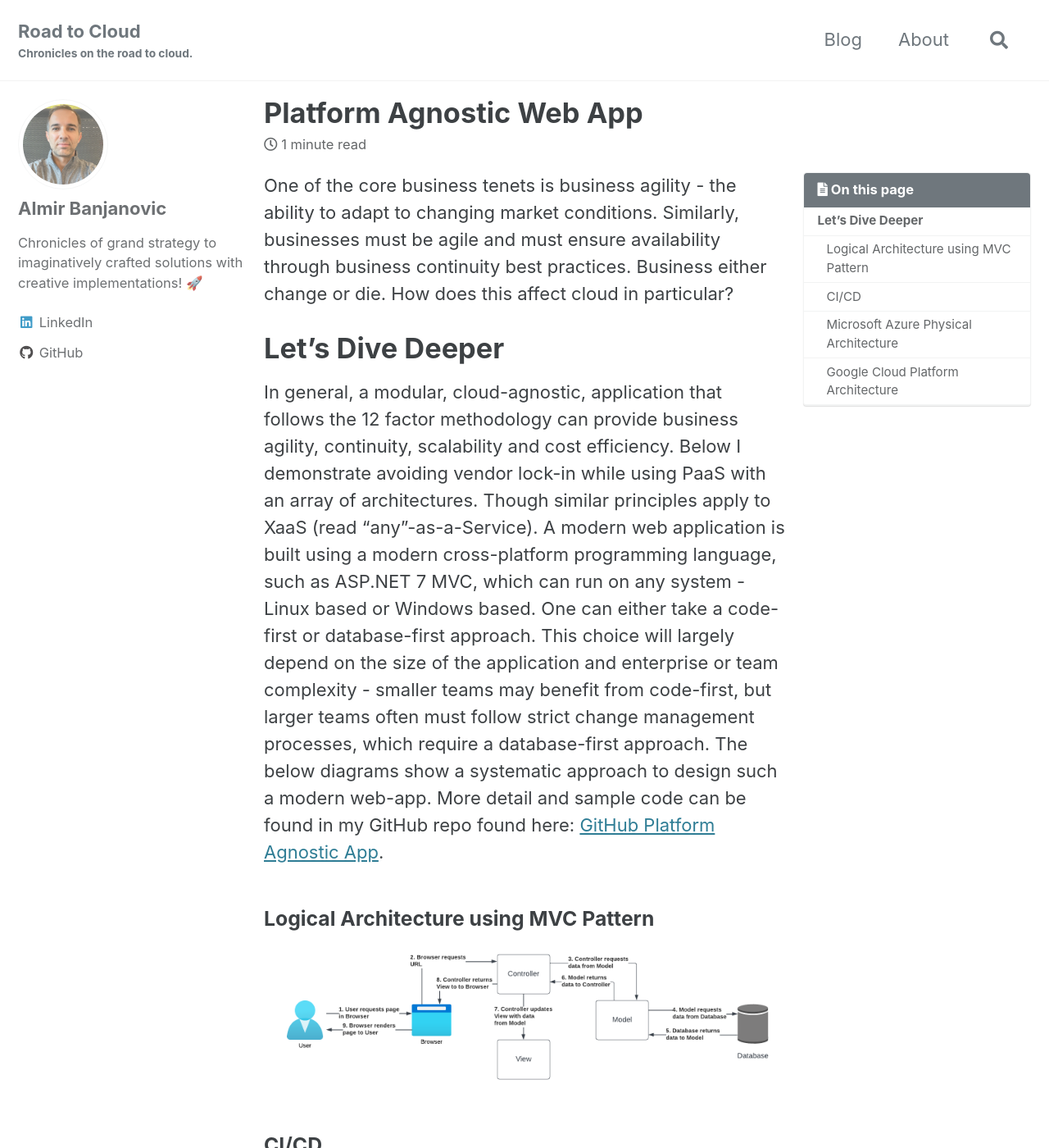
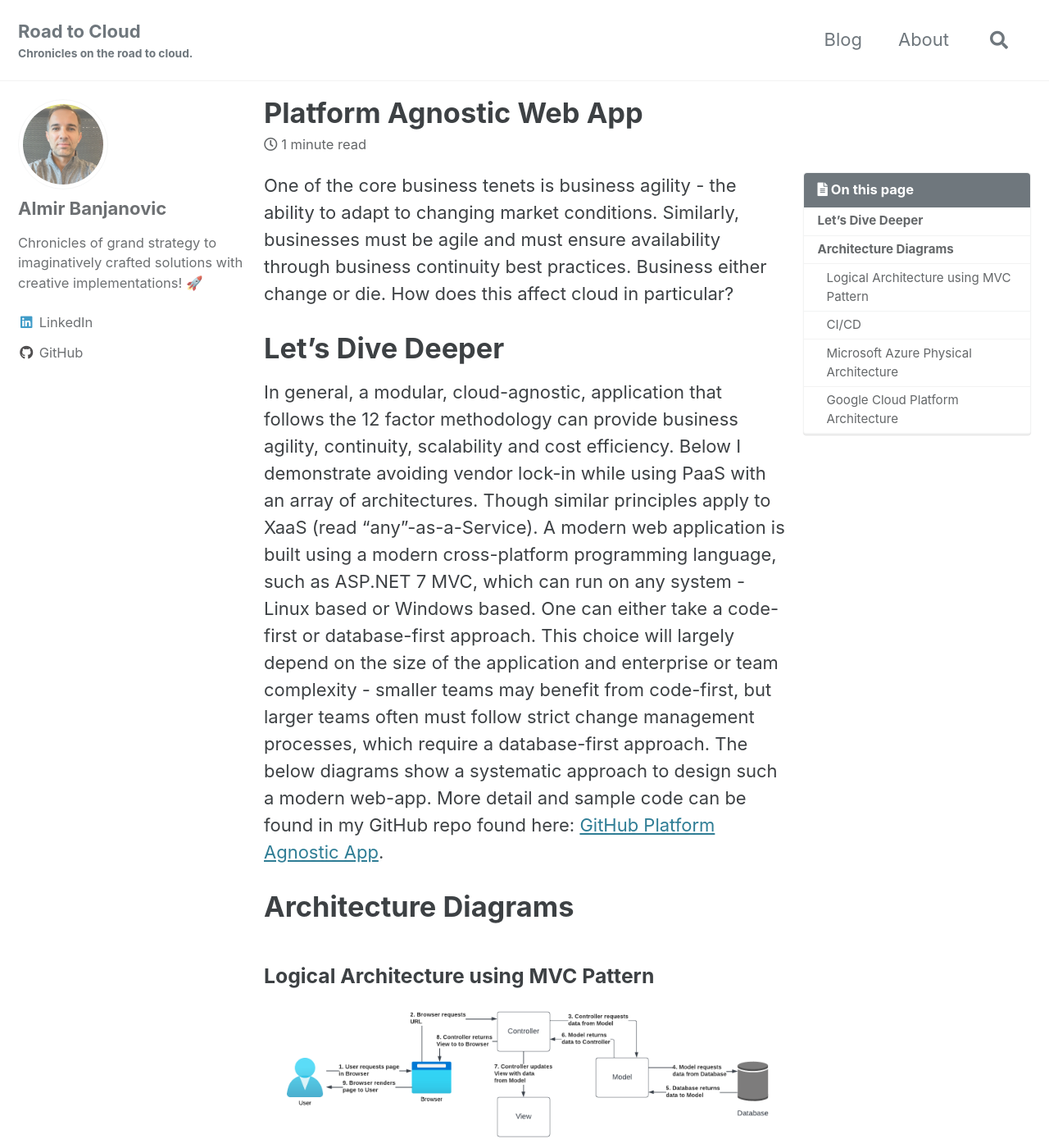
Before and after one commit to almirbanjanovic/roadtocloud.github.io, a Jekyll site: the page built from _posts/2023-09-25-platform-agnostic-app.md, in a window 1280 px wide and 1400 px high. Shown: the whole window at 82% size. Built offline with Jekyll 4.4.1, drawn with Linux system fonts in a browser that asks for light colours; cached includes are drawn as plain includes; comment, search, counter and statistics services are not loaded.

Commit message:
Update 2023-09-25-platform-agnostic-app.md

```diff
--- a/_posts/2023-09-25-platform-agnostic-app.md
+++ b/_posts/2023-09-25-platform-agnostic-app.md
@@ -12,6 +12,8 @@ One of the core business tenets is business agility - the ability to adapt to ch
 # Let's Dive Deeper
 In general, a modular, cloud-agnostic, application that follows the 12 factor methodology can provide business agility, continuity, scalability and cost efficiency.  Below I demonstrate avoiding vendor lock-in while using PaaS with an array of architectures.  Though similar principles apply to XaaS (read "any"-as-a-Service). A modern web application is built using a modern cross-platform programming language, such as ASP.NET 7 MVC, which can run on any system - Linux based or Windows based.  One can either take a code-first or database-first approach.  This choice will largely depend on the size of the application and enterprise or team complexity - smaller teams may benefit from code-first, but larger teams often must follow strict change management processes, which require a database-first approach.  The below diagrams show a systematic approach to design such a modern web-app.  More detail and sample code can be found in my GitHub repo found here: [GitHub Platform Agnostic App](https://github.com/rimlaban7/platform-agnostic-app).
 
+# Architecture Diagrams
+
 ### Logical Architecture using MVC Pattern
 ![Logical Architecture](../assets/images/platform-agnostic-mvc-architecture.png){:class="img-responsive"}
 
```
